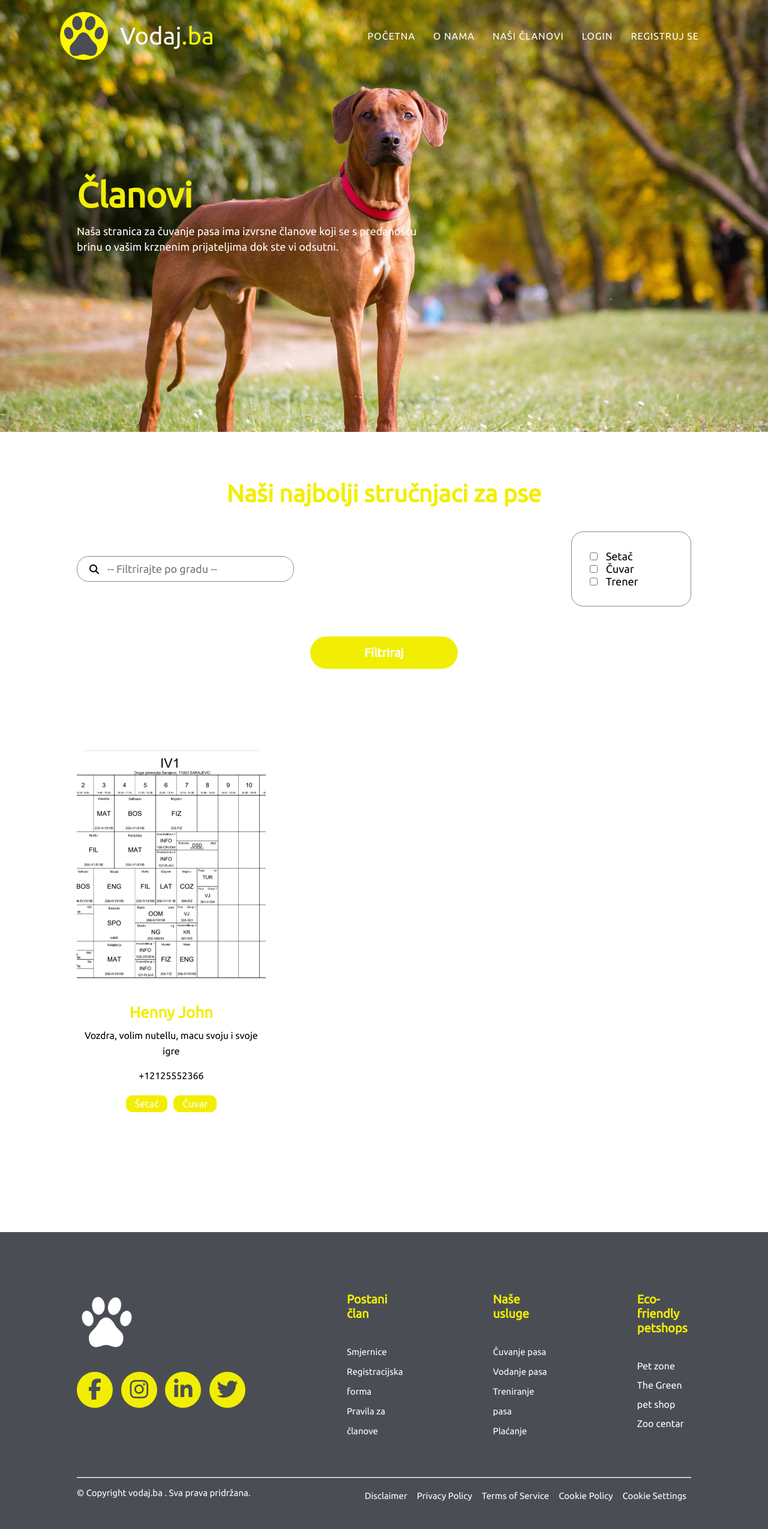
After one commit to VedadGastan/Hakaton-2023, a Django app: template SubHazProject/SubHazApp/templates/SubHazApp/members.html in a window 1280 px wide. The commit adds this page. Shown: the whole page at 60% size. Run offline with Django 4.2, Linux system fonts and the light colour scheme; the template is opened without the code that fills it: values that come from a table or form of the project are taken from there, others are empty; data comes from the database, SQL or seed files in the repository; some libraries are stand-ins or nearby versions.

Commit message:
Dosta od mene

```diff
--- a/SubHazProject/SubHazApp/templates/SubHazApp/index.html
+++ b/SubHazProject/SubHazApp/templates/SubHazApp/index.html
@@ -11,7 +11,7 @@
             <h1 style="padding-bottom: 50px;">Dobrodošli na <span style="color: #fffa00;">vodaj.ba</span></h1>
             <p style="padding-bottom: 75px;">Trebate dadilju ili šetaća za pse? Pretražite naše brojne <br> članove koji će se pobrinuti za Vašeg voljenog psa!</p>
             <div class="services">
-                <div id="sign-up" class="btn-secondary"><a href="{% url 'search' %}">PRETRAŽI</a></div>
+                <div id="sign-up" class="btn-secondary"><a href="{% url 'contractors' %}">PRETRAŽI</a></div>
             </div>
 
         </div>
--- /dev/null
+++ b/SubHazProject/SubHazApp/templates/SubHazApp/members.html
@@ -0,0 +1,88 @@
+{% extends 'SubHazApp/base/base.html' %}
+{% load static %}
+{% block content %}
+
+<section class="banner">
+    <div class="element">
+        <h1 class="title-h1">Članovi</h1>
+        <br>
+        <p class="text">Naša stranica za čuvanje pasa ima izvrsne članove koji se s predanošću  <br> brinu  o vašim krznenim prijateljima dok ste vi odsutni.</p>
+    </div>
+</section>
+
+
+<section class="search_main" id="consultant_search">
+    <div class="element job-search">
+        <h2 class="title-h2">Naši najbolji stručnjaci za pse</h2>
+        <form action="" method="POST" >
+            {% csrf_token %}
+            <div class="certificate_search">
+                <div class="first_search_option">
+                    <i class="fa-solid fa-magnifying-glass"></i>
+                    <input list="cities" name="searched" id="searched" required placeholder="-- Filtrirajte po gradu --">
+                    <datalist id="cities">
+                        {% for city in cities_list %}
+                        <option value="{{city}}">
+                        {% endfor %}
+                    </datalist>
+                </div>
+
+
+                <div id="second_search_option" class="second_search_option">
+                    <div id="sort_by_1" class="sort_by_1">
+                        <input type="checkbox" id="setac" name="setac" value="1">
+                        <label for="setac">Setač</label>
+                        <br>
+                        <input type="checkbox" id="cuvar" name="cuvar" value="1">
+                        <label for="cuvar">Čuvar</label>
+                        <br>
+                        <input type="checkbox" id="trener" name="trener" value="1">
+                        <label for="setac">Trener</label>
+                        <br>
+                    </div>
+                </div>
+
+            </div>
+
+            <button class="btn-primary" type="submit" name="submit">Filtriraj</button>
+        </form>
+
+    </div>
+</section>
+
+
+<section class="contractors">
+    <div class="element">
+
+        <p class="text"></p>
+            <div class="cotractor-grid">
+                {% for profile in profiles %}
+                    <a href="#"><div class="contractor-display">
+                        <img src="{{profile.image.url}}" alt="female-img">
+                        <h3 class="title-h3">{{profile.user.first_name}} {{profile.user.last_name}}</h3>
+                        <p class="text">{{profile.description}}</p>
+                        <p class="text" style="margin-top: 15px;">{{profile.phone_number}}</p>
+
+                        <div class="category">
+                            {% if profile.setac %}
+                            <span class="keyword">Šetač</span>
+                            {% endif %}
+                            {% if profile.cuvar %}
+                            <span class="keyword">Čuvar</span>
+                            {% endif %}
+                            {% if profile.trener %}
+                            <span class="keyword">Trener</span>
+                            {% endif %}
+                        </div>
+                    </div></a>
+                {% empty %}
+                <h1 class="title-h1">Trenutno nema dostupnih članova!</h1>
+                {% endfor %}
+            </div>
+    </div>
+</section>
+
+<!--NEWSLETTER-->
+
+
+{% endblock %}
--- a/SubHazProject/SubHazProject/urls.py
+++ b/SubHazProject/SubHazProject/urls.py
@@ -1,18 +1,3 @@
-"""SubHazProject URL Configuration
-
-The `urlpatterns` list routes URLs to views. For more information please see:
-    https://docs.djangoproject.com/en/4.1/topics/http/urls/
-Examples:
-Function views
-    1. Add an import:  from my_app import views
-    2. Add a URL to urlpatterns:  path('', views.home, name='home')
-Class-based views
-    1. Add an import:  from other_app.views import Home
-    2. Add a URL to urlpatterns:  path('', Home.as_view(), name='home')
-Including another URLconf
-    1. Import the include() function: from django.urls import include, path
-    2. Add a URL to urlpatterns:  path('blog/', include('blog.urls'))
-"""
 from django.contrib import admin
 from django.urls import path, include
 from django.conf import settings
@@ -22,12 +7,9 @@ from SubHazApp.views import *
 urlpatterns = [
     path('admin/', admin.site.urls),
     path('', index, name='home'),
-    path('subscriptions', about, name='about'),
+    path('subscriptions', subscriptions, name='about'),
 
     path('clanovi/', contractors, name='contractors'),
-
-    path('search/', search, name='search'),
-
 
     path('login/', login_user, name='login'),
     path('logout/', logout_user, name='logout'),
--- a/SubHazProject/static/scss/styles.css
+++ b/SubHazProject/static/scss/styles.css
@@ -174,6 +174,7 @@ header.logo {
 
 .text {
   font-size: 16px;
+  line-height: 26px;
 }
 
 .btn-primary {
@@ -188,7 +189,7 @@ header.logo {
   cursor: pointer;
 }
 .btn-primary:hover {
-  background-color: #173574;
+  background-color: #d4d105;
 }
 
 .link {
@@ -200,7 +201,7 @@ header.logo {
   transition: 0.2s;
 }
 .link:hover {
-  color: #173574;
+  color: #d4d105;
 }
 
 #hero {
@@ -1449,7 +1450,6 @@ textarea {
 }
 
 .contractors {
-  padding-top: 100px;
   padding-bottom: 200px;
 }
 .contractors .element {
@@ -1479,6 +1479,20 @@ textarea {
 .contractors .element .cotractor-grid .contractor-display h3 {
   margin-top: 20px;
 }
+.contractors .element .cotractor-grid .contractor-display .category {
+  color: white;
+  margin-top: 20px;
+  display: flex;
+  align-items: center;
+  justify-content: center;
+}
+.contractors .element .cotractor-grid .contractor-display .category span {
+  background-color: #f2ee03;
+  padding: 4px 14px;
+  margin-inline: 5px;
+  border: 1px solid #f2ee03;
+  border-radius: 10px;
+}
 
 .search-2 {
   margin: 0;
@@ -1538,15 +1552,19 @@ textarea {
 }
 
 .search_main {
-  padding-top: 250px;
+  padding-top: 80px;
   min-height: 60vh;
 }
+.search_main .title-h2 {
+  text-align: center;
+  margin-bottom: 40px;
+}
 .search_main .job-search form {
   text-align: center;
 }
 .search_main .job-search form .certificate_search {
   display: flex;
-  align-items: baseline;
+  align-items: center;
   justify-content: space-between;
 }
 .search_main .job-search form .certificate_search .first_search_option {
@@ -1561,7 +1579,7 @@ textarea {
   transform: translate(0%, -50%);
   left: 20px;
 }
-.search_main .job-search form .certificate_search .first_search_option select {
+.search_main .job-search form .certificate_search .first_search_option input {
   padding-block: 10px;
   border-radius: 20px;
   width: 360px;
@@ -1570,34 +1588,16 @@ textarea {
   border: none;
   border-right: 16px solid transparent;
 }
-.search_main .job-search form .certificate_search .second_search_option .sort_by_1 {
+.search_main .job-search form .certificate_search .second_search_option {
+  padding: 30px;
+  text-align: left;
   border: 1px solid #878889;
   border-radius: 20px;
-  overflow: hidden;
-}
-.search_main .job-search form .certificate_search .second_search_option .sort_by_1 input {
-  padding-block: 10px;
-  border-radius: 20px;
-  width: 360px;
-  padding-left: 40px;
+  width: 200px;
+}
+.search_main .job-search form .certificate_search .second_search_option label {
+  padding-inline: 10px;
   font-size: 18px;
-  border: none;
-  border-right: 16px solid transparent;
-}
-.search_main .job-search form .certificate_search .second_search_option .sort_by_2 {
-  margin-top: 20px;
-  border: 1px solid #878889;
-  border-radius: 20px;
-  overflow: hidden;
-}
-.search_main .job-search form .certificate_search .second_search_option .sort_by_2 select {
-  padding-block: 10px;
-  border-radius: 20px;
-  width: 360px;
-  padding-left: 40px;
-  font-size: 18px;
-  border: none;
-  border-right: 16px solid transparent;
 }
 .search_main .job-search form button {
   margin-top: 50px;
@@ -1904,15 +1904,16 @@ textarea {
   .search_main .job-search form .certificate_search {
     display: block;
   }
-  .search_main .job-search form .certificate_search input {
-    width: 100%;
-    margin-bottom: 20px;
-  }
   .search_main .job-search form .certificate_search select {
     width: 100%;
   }
   .search_main .job-search form .certificate_search i {
     top: 20%;
+  }
+  .search_main .job-search form .certificate_search .second_search_option {
+    width: 160px;
+    margin: auto;
+    margin-top: 20px;
   }
   .search_main .job-search form button {
     width: 100%;
--- a/SubHazProject/static/scss/styles.scss
+++ b/SubHazProject/static/scss/styles.scss
@@ -172,6 +172,7 @@ header.logo {
 }
 .text {
 	font-size: 16px;
+	line-height: 26px;
 }
 .btn-primary {
 	padding: 15px 60px;
@@ -184,7 +185,7 @@ header.logo {
 	transition: 0.3s;
 	cursor: pointer;
 	&:hover {
-		background-color: #173574;
+		background-color: #d4d105;
 	}
 }
 .link {
@@ -195,7 +196,7 @@ header.logo {
 	text-decoration: none;
 	transition: 0.2s;
 	&:hover {
-		color: #173574;
+		color: #d4d105;
 	}
 }
 #hero {
@@ -242,6 +243,9 @@ header.logo {
 		}
 	}
 }
+
+
+
 #login {
 	a {
 		padding: 12px 50px;
@@ -1377,7 +1381,6 @@ textarea {
 	}
 }
 .contractors {
-	padding-top: 100px;
 	padding-bottom: 200px;
 	.element {
 		text-align: center;
@@ -1404,6 +1407,20 @@ textarea {
 				h3 {
 					margin-top: 20px;
 				}
+				.category{
+					color: white;
+					margin-top: 20px;
+					display: flex;
+					align-items: center;
+					justify-content: center;
+					span{
+						background-color: #f2ee03;
+						padding: 4px 14px;
+						margin-inline: 5px;
+						border: 1px solid #f2ee03;
+						border-radius: 10px;
+					}
+				}
 			}
 		}
 	}
@@ -1464,28 +1481,28 @@ textarea {
 		}
 	}
 }
-.search_main {
-	padding-top: 250px;
+.search_main{
+	padding-top: 80px;
 	min-height: 60vh;
-	.job-search {
-		form {
-			text-align: center;
-			.certificate_search {
-				display: flex;
-				align-items: baseline;
-				justify-content: space-between;
-				.first_search_option {
+	.title-h2{
+		text-align: center;
+		margin-bottom: 40px;
+	}
+	.job-search{
+		form{
+			.certificate_search{
+				.first_search_option{
 					position: relative;
 					border: 1px solid #878889;
 					border-radius: 20px;
 					overflow: hidden;
-					i {
+					i{
 						position: absolute;
 						top: 50%;
 						transform: translate(0%, -50%);
 						left: 20px;
 					}
-					select {
+					input{
 						padding-block: 10px;
 						border-radius: 20px;
 						width: 360px;
@@ -1493,41 +1510,30 @@ textarea {
 						font-size: 18px;
 						border: none;
 						border-right: 16px solid transparent;
+
 					}
 				}
-				.second_search_option {
-					.sort_by_1 {
-						border: 1px solid #878889;
-						border-radius: 20px;
-						overflow: hidden;
-						input {
-							padding-block: 10px;
-							border-radius: 20px;
-							width: 360px;
-							padding-left: 40px;
-							font-size: 18px;
-							border: none;
-							border-right: 16px solid transparent;
-						}
-					}
-					.sort_by_2 {
-						margin-top: 20px;
-						border: 1px solid #878889;
-						border-radius: 20px;
-						overflow: hidden;
-						select {
-							padding-block: 10px;
-							border-radius: 20px;
-							width: 360px;
-							padding-left: 40px;
-							font-size: 18px;
-							border: none;
-							border-right: 16px solid transparent;
-						}
+				.second_search_option{
+					padding: 30px;
+					text-align: left;
+					border: 1px solid #878889;
+					border-radius: 20px;
+					width: 200px;
+					label{
+						padding-inline: 10px;
+						font-size: 18px;
 					}
 				}
-			}
-			button {
+
+				display: flex;
+				align-items: center;
+				justify-content: space-between;
+
+
+			}
+
+			text-align: center;
+			button{
 				margin-top: 50px;
 				margin-bottom: 50px;
 				padding-inline: 90px;
@@ -1845,15 +1851,17 @@ textarea {
 			form {
 				.certificate_search {
 					display: block;
-					input {
-						width: 100%;
-						margin-bottom: 20px;
-					}
 					select {
 						width: 100%;
 					}
 					i {
 						top: 20%;
+					}
+					.second_search_option{
+						width: 160px;
+						margin: auto;
+						margin-top: 20px;
+
 					}
 				}
 				button {
```
Also changed, not shown: SubHazProject/SubHazApp/models.py (+7 -28 lines), SubHazProject/SubHazApp/templates/SubHazApp/contractors.html (deleted, +0 -51 lines), SubHazProject/SubHazApp/templates/SubHazApp/search.html (deleted, +0 -111 lines), SubHazProject/SubHazApp/views.py (+35 -27 lines), SubHazProject/SubHazApp/templates/SubHazApp/subscriptions.html (renamed from SubHazProject/SubHazApp/templates/SubHazApp/about.html), SubHazProject/db.sqlite3, SubHazProject/media/media/profile_id_image/IV-1_s4ALxAM.jpg (added), SubHazProject/media/media/profile_image/IV-1_7OTXW4o.jpg (added), 1 other file.
